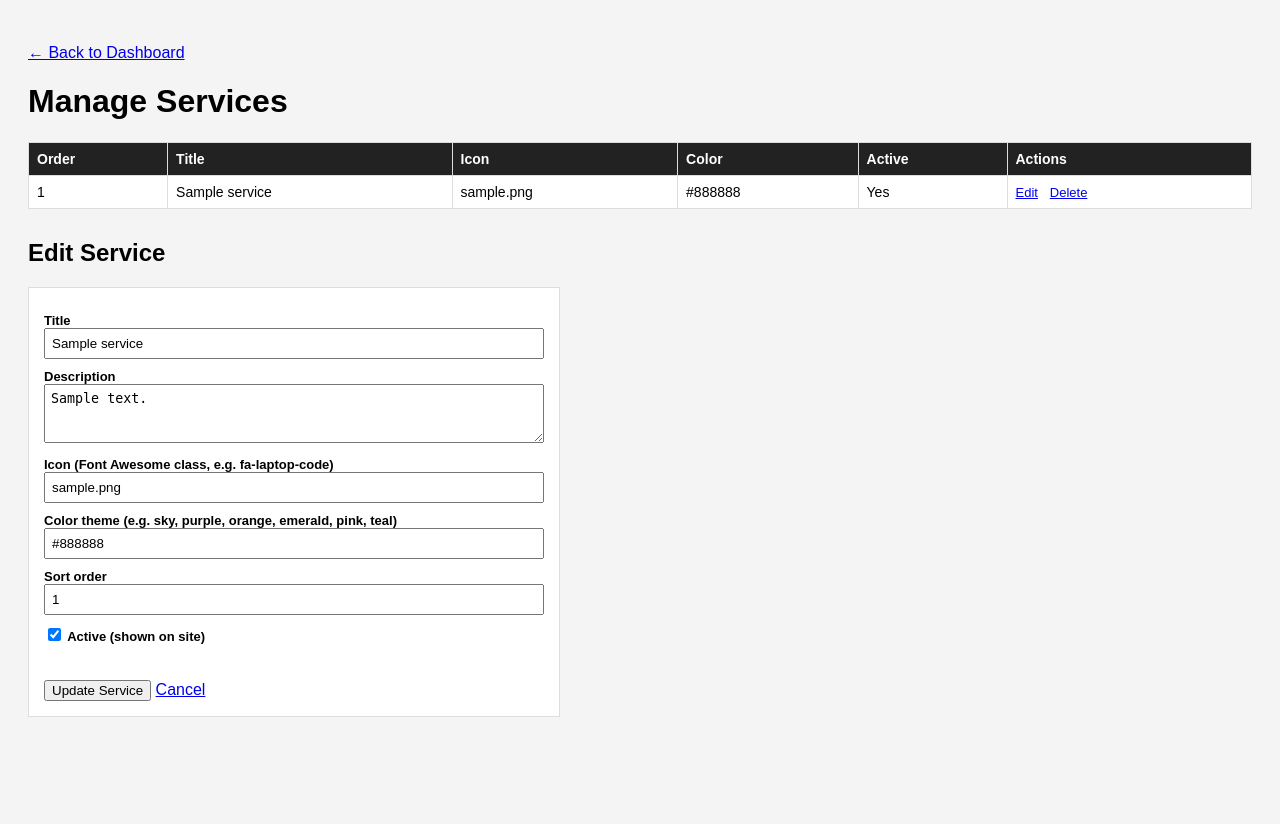
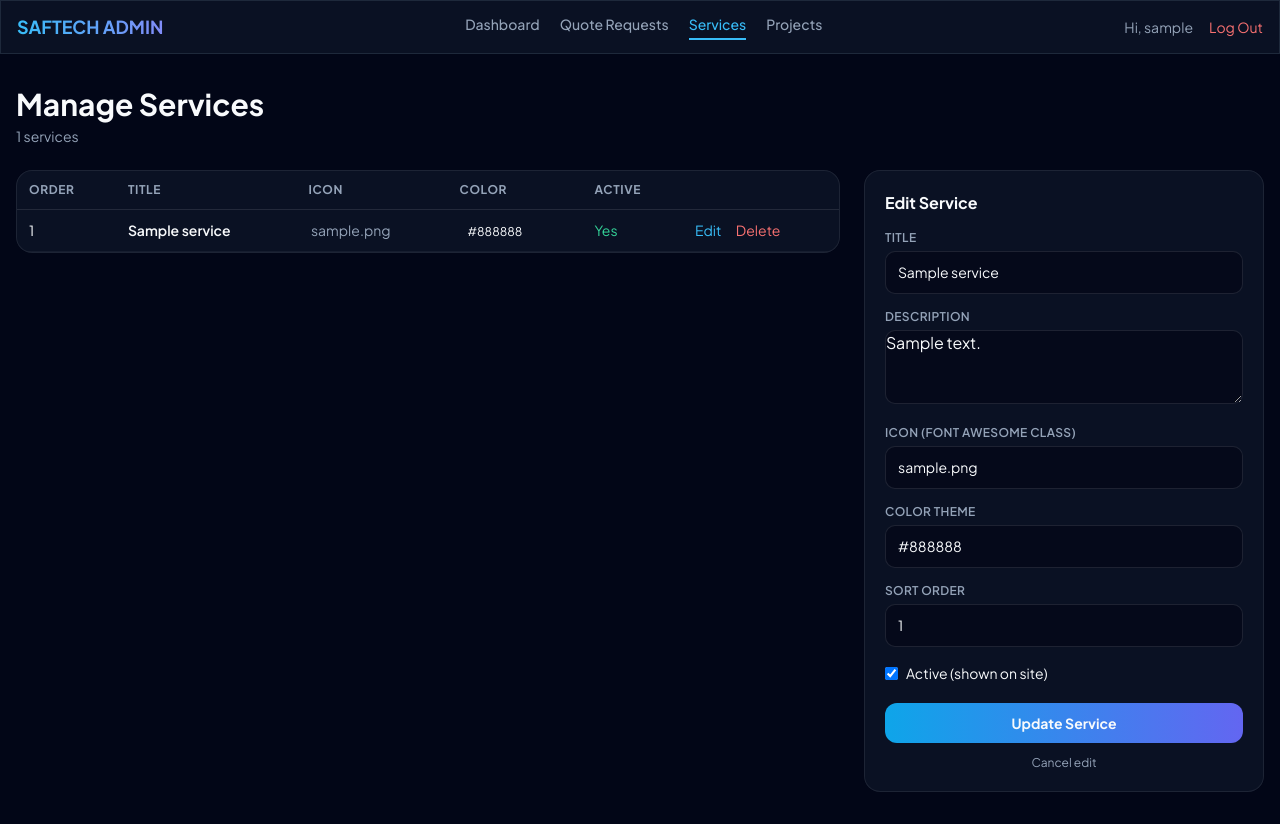
Before and after one commit to Safaritu/SAFTECH-RESOLUTION, a PHP site: page /admin/services.php?edit=1 in a window 1280 px wide. Before the commit the page ends 717 px from the top, so only its background shows below. Run offline with PHP 8.4, Linux system fonts and the light colour scheme; the visitor is signed in with stand-in values (Sample User, id 1); tables that the repository leaves empty hold one stand-in row (values such as "Sample post"); a stand-in replaces the project's code that opens the database connection; some libraries are stand-ins or nearby versions.

Commit message:
Redesign admin services page with branded dark theme

```diff
--- a/public/admin/services.php
+++ b/public/admin/services.php
@@ -9,7 +9,6 @@ if (!isset($_SESSION['admin_id'])) {
 
 $error = '';
 
-// Delete
 if (isset($_GET['delete'])) {
     $stmt = $pdo->prepare("DELETE FROM services WHERE id = ?");
     $stmt->execute([(int) $_GET['delete']]);
@@ -17,7 +16,6 @@ if (isset($_GET['delete'])) {
     exit;
 }
 
-// Add or Update
 if ($_SERVER['REQUEST_METHOD'] === 'POST') {
     $title = trim($_POST['title'] ?? '');
     $description = trim($_POST['description'] ?? '');
@@ -42,7 +40,6 @@ if ($_SERVER['REQUEST_METHOD'] === 'POST') {
     }
 }
 
-// Editing an existing one?
 $editRow = null;
 if (isset($_GET['edit'])) {
     $stmt = $pdo->prepare("SELECT * FROM services WHERE id = ?");
@@ -50,64 +47,59 @@ if (isset($_GET['edit'])) {
     $editRow = $stmt->fetch();
 }
 
+$pageTitle = 'Manage Services';
 $services = $pdo->query("SELECT * FROM services ORDER BY sort_order")->fetchAll();
+
+require __DIR__ . '/../../includes/admin_header.php';
 ?>
-<!DOCTYPE html>
-<html lang="en">
-<head>
-    <meta charset="UTF-8">
-    <title>Manage Services | Admin</title>
-    <style>
-        body { font-family: Arial, sans-serif; padding: 20px; background: #f4f4f4; }
-        table { width: 100%; border-collapse: collapse; background: white; margin-bottom: 30px; }
-        th, td { border: 1px solid #ddd; padding: 8px; text-align: left; font-size: 14px; }
-        th { background: #222; color: white; }
-        form.card { background: white; padding: 15px; border: 1px solid #ddd; max-width: 500px; }
-        form.card label { display: block; margin-top: 10px; font-size: 13px; font-weight: bold; }
-        form.card input[type=text], form.card textarea, form.card input[type=number] { width: 100%; padding: 6px; box-sizing: border-box; }
-        .error { color: red; }
-        .actions a { margin-right: 8px; font-size: 13px; }
-    </style>
-</head>
-<body>
-    <p><a href="dashboard.php">&larr; Back to Dashboard</a></p>
-    <h1>Manage Services</h1>
-    <?php if ($error): ?><p class="error"><?= htmlspecialchars($error) ?></p><?php endif; ?>
+<h1 class="text-2xl md:text-3xl font-bold mb-1">Manage Services</h1>
+<p class="text-slate-400 text-sm mb-6"><?= count($services) ?> services</p>
+<?php if ($error): ?><div class="mb-4 p-3 rounded-xl bg-red-500/15 border border-red-500/30 text-red-300 text-sm"><?= htmlspecialchars($error) ?></div><?php endif; ?>
 
-    <table>
-        <tr><th>Order</th><th>Title</th><th>Icon</th><th>Color</th><th>Active</th><th>Actions</th></tr>
+<div class="grid lg:grid-cols-3 gap-6">
+    <div class="lg:col-span-2">
+        <div class="glass rounded-2xl overflow-x-auto">
+            <table class="admin-table">
+                <tr><th>Order</th><th>Title</th><th>Icon</th><th>Color</th><th>Active</th><th></th></tr>
                 <?php foreach ($services as $s): ?>
                 <tr>
                     <td><?= $s['sort_order'] ?></td>
-            <td><?= htmlspecialchars($s['title']) ?></td>
-            <td><?= htmlspecialchars($s['icon']) ?></td>
-            <td><?= htmlspecialchars($s['color_theme']) ?></td>
-            <td><?= $s['is_active'] ? 'Yes' : 'No' ?></td>
-            <td class="actions">
-                <a href="?edit=<?= $s['id'] ?>">Edit</a>
-                <a href="?delete=<?= $s['id'] ?>" onclick="return confirm('Delete this service?')">Delete</a>
+                    <td class="font-semibold"><?= htmlspecialchars($s['title']) ?></td>
+                    <td class="text-slate-400"><i class="fas <?= htmlspecialchars($s['icon']) ?>"></i> <?= htmlspecialchars($s['icon']) ?></td>
+                    <td><span class="px-2 py-1 rounded-full text-xs bg-<?= htmlspecialchars($s['color_theme']) ?>-500/15 text-<?= htmlspecialchars($s['color_theme']) ?>-300"><?= htmlspecialchars($s['color_theme']) ?></span></td>
+                    <td><?= $s['is_active'] ? '<span class="text-emerald-400">Yes</span>' : '<span class="text-slate-500">No</span>' ?></td>
+                    <td class="whitespace-nowrap">
+                        <a href="?edit=<?= $s['id'] ?>" class="text-sky-400 hover:underline mr-3">Edit</a>
+                        <a href="?delete=<?= $s['id'] ?>" onclick="return confirm('Delete this service?')" class="text-red-400 hover:underline">Delete</a>
                     </td>
                 </tr>
                 <?php endforeach; ?>
             </table>
+        </div>
+    </div>
 
-    <h2><?= $editRow ? 'Edit Service' : 'Add New Service' ?></h2>
-    <form class="card" method="POST">
+    <div>
+        <div class="glass rounded-2xl p-5">
+            <h2 class="font-bold mb-2"><?= $editRow ? 'Edit Service' : 'Add New Service' ?></h2>
+            <form method="POST">
                 <input type="hidden" name="id" value="<?= $editRow ? $editRow['id'] : '' ?>">
-        <label>Title</label>
+                <label class="form-label">Title</label>
                 <input type="text" name="title" value="<?= htmlspecialchars($editRow['title'] ?? '') ?>" required>
-        <label>Description</label>
+                <label class="form-label">Description</label>
                 <textarea name="description" rows="3"><?= htmlspecialchars($editRow['description'] ?? '') ?></textarea>
-        <label>Icon (Font Awesome class, e.g. fa-laptop-code)</label>
-        <input type="text" name="icon" value="<?= htmlspecialchars($editRow['icon'] ?? '') ?>">
-        <label>Color theme (e.g. sky, purple, orange, emerald, pink, teal)</label>
-        <input type="text" name="color_theme" value="<?= htmlspecialchars($editRow['color_theme'] ?? 'sky') ?>">
-        <label>Sort order</label>
+                <label class="form-label">Icon (Font Awesome class)</label>
+                <input type="text" name="icon" value="<?= htmlspecialchars($editRow['icon'] ?? '') ?>" placeholder="fa-laptop-code">
+                <label class="form-label">Color theme</label>
+                <input type="text" name="color_theme" value="<?= htmlspecialchars($editRow['color_theme'] ?? 'sky') ?>" placeholder="sky, purple, orange...">
+                <label class="form-label">Sort order</label>
                 <input type="number" name="sort_order" value="<?= htmlspecialchars($editRow['sort_order'] ?? 0) ?>">
-        <label><input type="checkbox" name="is_active" <?= (!$editRow || $editRow['is_active']) ? 'checked' : '' ?> style="width:auto;"> Active (shown on site)</label>
-        <br><br>
-        <button type="submit"><?= $editRow ? 'Update' : 'Add' ?> Service</button>
-        <?php if ($editRow): ?><a href="services.php">Cancel</a><?php endif; ?>
+                <label class="flex items-center gap-2 mt-4 text-sm">
+                    <input type="checkbox" name="is_active" class="!w-auto" <?= (!$editRow || $editRow['is_active']) ? 'checked' : '' ?>> Active (shown on site)
+                </label>
+                <button type="submit" class="w-full mt-5 py-2.5 btn-primary rounded-xl font-bold text-sm"><?= $editRow ? 'Update' : 'Add' ?> Service</button>
+                <?php if ($editRow): ?><a href="services.php" class="block text-center text-xs text-slate-400 mt-3 hover:text-white">Cancel edit</a><?php endif; ?>
             </form>
-</body>
-</html>
+        </div>
+    </div>
+</div>
+<?php require __DIR__ . '/../../includes/admin_footer.php'; ?>
```
Lines whose indentation alone changed are shown as unchanged.
